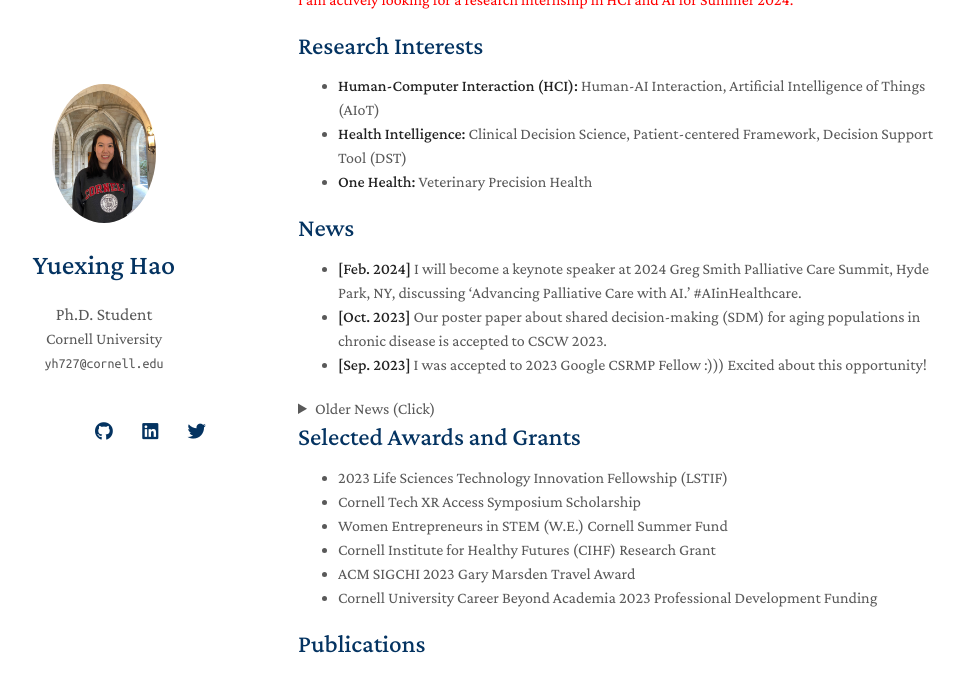
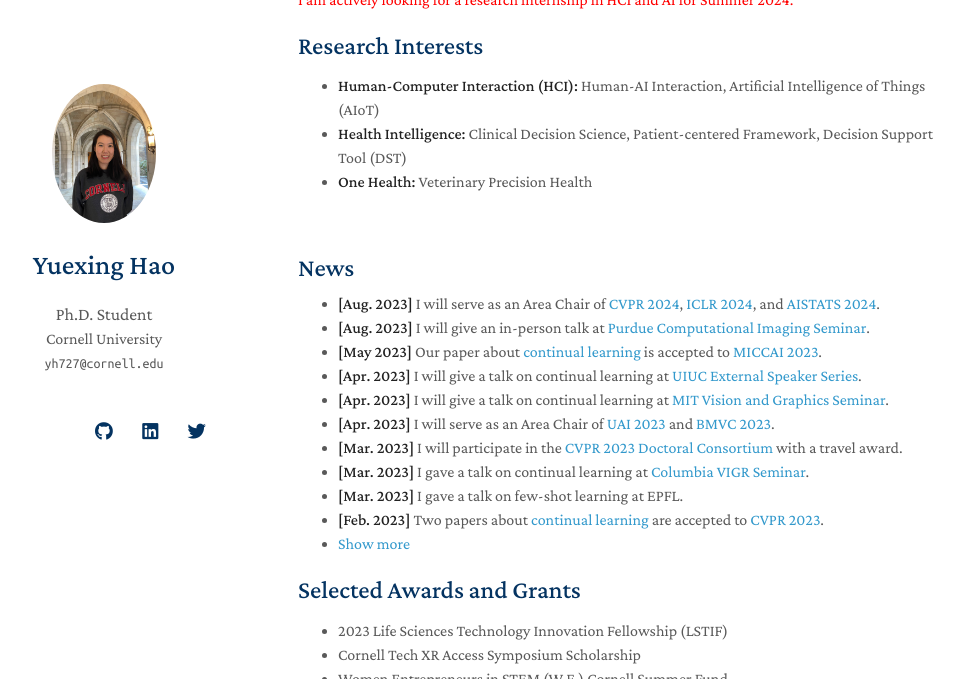
Before and after one commit to YuexingHao/Yuexing-Hao, a Jekyll site: the page built from index.md, in a window 1280 px wide and 900 px high, scrolled down 349 px, cut to the strip 0-679 px from the top of the window. Shown: the whole strip, without its empty margins (172-1136 px from the left). Built offline with Jekyll 4.4.1, drawn with Linux system fonts in a browser that asks for light colours; nearby versions of some CDN libraries; a style sheet for code colours, icons or effects is not loaded; our own code applies the rules of GitHub Pages for plain Markdown files.

Commit message:
Update index.md

```diff
--- a/index.md
+++ b/index.md
@@ -18,20 +18,7 @@ My [old personal website](https://1135100136.wixsite.com/yuexinghao) with some i
 - **Health Intelligence:** Clinical Decision Science, Patient-centered Framework, Decision Support Tool (DST)
 - **One Health:** Veterinary Precision Health
 
-## News
-
-- **[Feb. 2024]** I will become a keynote speaker at 2024 Greg Smith Palliative Care Summit, Hyde Park, NY, discussing 'Advancing Palliative Care with AI.' #AIinHealthcare.
-- **[Oct. 2023]** Our poster paper about shared decision-making (SDM) for aging populations in chronic disease is accepted to CSCW 2023.
-- **[Sep. 2023]** I was accepted to 2023 Google CSRMP Fellow :))) Excited about this opportunity!
-
-<details>
-  <summary>Older News (Click)</summary>
-
-- **[Aug. 2023]** Our department graduate student association received $2500 service funding for Fall 2023!
-- **[Jun. 2023]** I was accepted to 2023 WHO/Cochrane/Cornell University Summer Institute and received fellowship from Human Centered Design Department ($1500).
-- **[Apr. 2023]** I received fundings from Cornell Institute for Healthy Futures (CIHF) Research Grant ($500) and will be in Mexico City for EDRA 2023!
-
-</details>
+{% include_relative _includes/news.md %}
 
 ## Selected Awards and Grants
 
```
